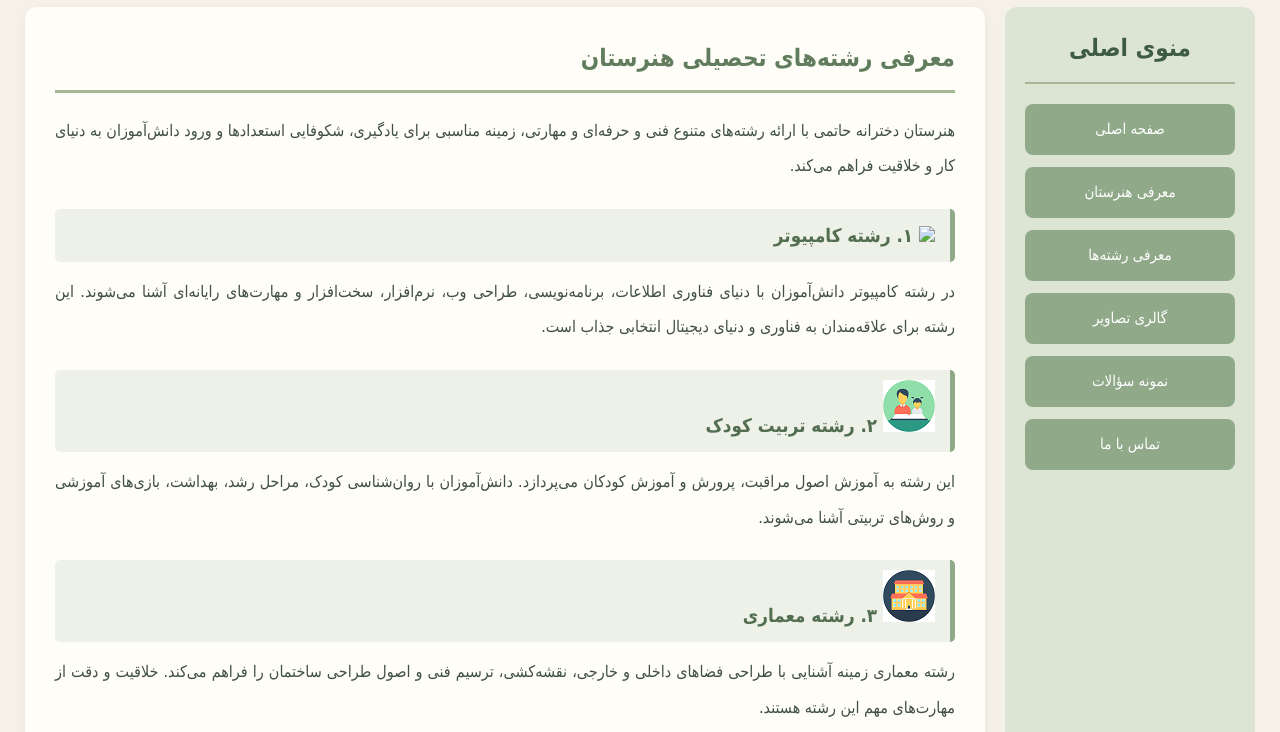
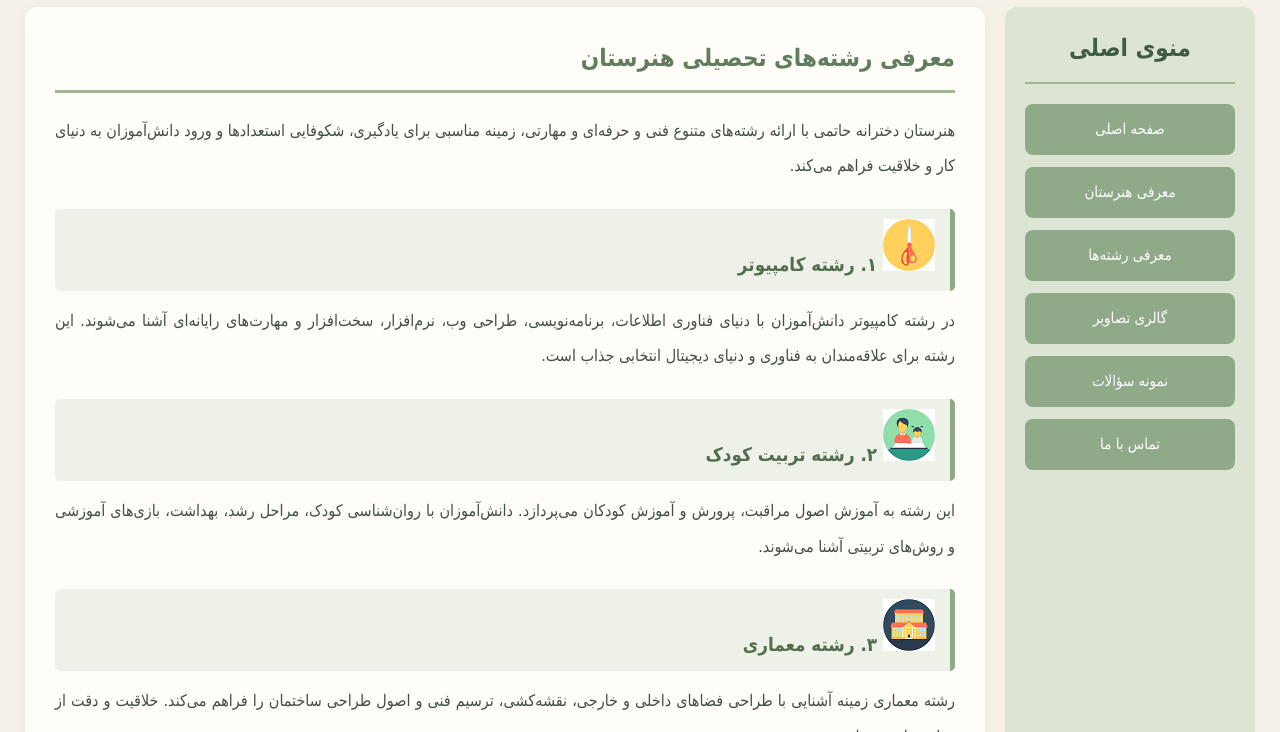
Before and after one commit to benvidi64-ops/veb-site, a plain HTML site: page reshteha.html in a window 1280 px wide. Shown: the part 368-1100 px from the top of the page. Drawn offline with Linux system fonts and the light colour scheme; files whose address does not match are found by name.

Commit message:
Update reshteha.html

```diff
--- a/reshteha.html
+++ b/reshteha.html
@@ -47,7 +47,7 @@
                 به دنیای کار و خلاقیت فراهم می‌کند.
             </p>
 
-            <h3><img src="سایت/khayati (2).png"> ۱. رشته کامپیوتر</h3>
+            <h3><img src="khayati.png"> ۱. رشته کامپیوتر</h3>
             <p>
                 در رشته کامپیوتر دانش‌آموزان با دنیای فناوری
                 اطلاعات، برنامه‌نویسی، طراحی وب، نرم‌افزار،
```
